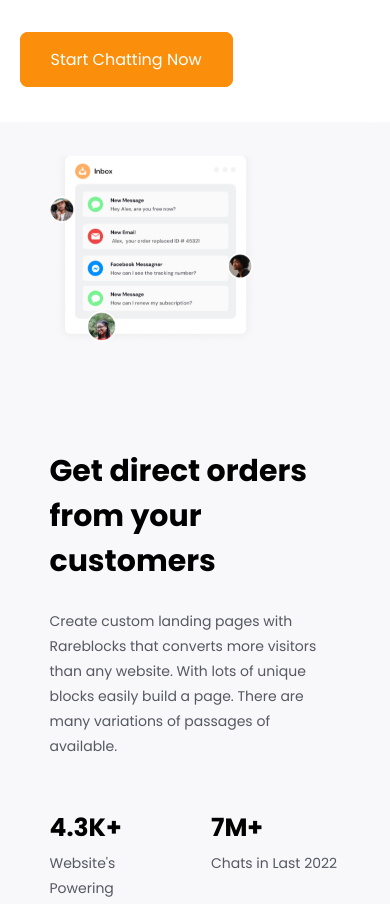
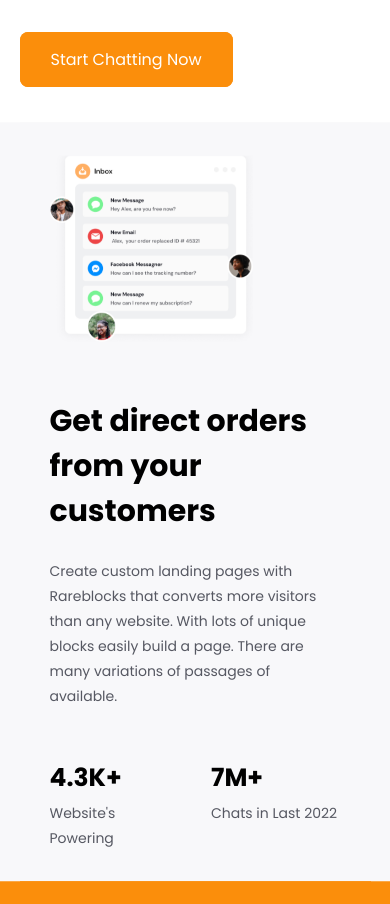
Before and after one commit to abdullahfarooqi38/chatting-website, a plain HTML site: page index.html in a window 390 px wide. Shown: the part 3100-4004 px from the top of the page. Drawn offline with Linux system fonts and the light colour scheme.

Commit message:
solved responsiveness issues

```diff
--- a/css/style.css
+++ b/css/style.css
@@ -4,7 +4,6 @@
   box-sizing: border-box;
   font-family: "poppins", sans-serif;
   text-wrap: wrap;
-  transition: all 0.3s;
 }
 
 *,
@@ -839,9 +838,8 @@ footer hr {
     display: none;
   }
 
-  .footer-links ul {
-    gap: 25px;
-    font-size: 13px;
+  .orders-section {
+    gap: 50px;
   }
 
   .orders-count-1 h2 {
@@ -855,4 +853,9 @@ footer hr {
   .orders-count-2 {
     gap: 4px;
   }
+
+  .footer-links ul {
+    gap: 25px;
+    font-size: 13px;
+  }
 }
```
